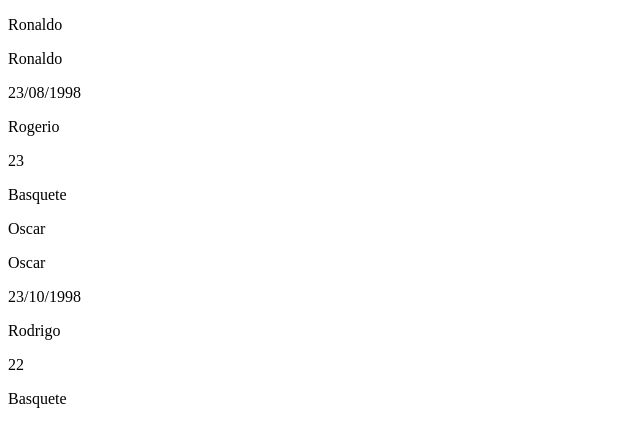
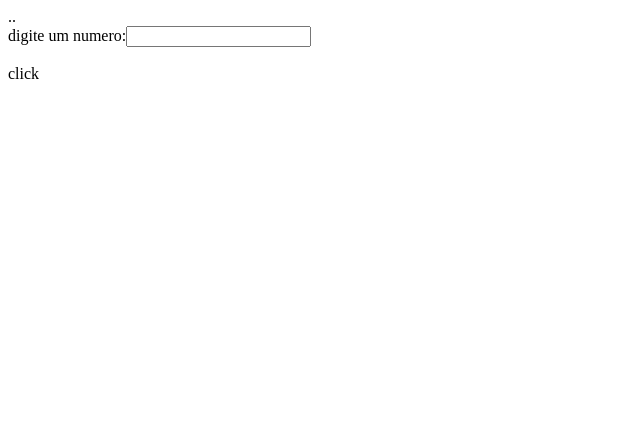
Before and after one commit to Meds-Mauricio/aulas-FPR, a React (Create React App) app in the folder my-app/: page / in a window 1280 px wide. Shown: the top 442 px of the page, without its empty margins (0-640 px from the left). Built offline with nearby package versions, Linux system fonts and the light colour scheme.

Commit message:
onClickOnChange

```diff
--- a/my-app/src/App.js
+++ b/my-app/src/App.js
@@ -1,78 +1,29 @@
 import React from 'react'
+//OnClick => a ação ocorre no click;
+//Onchange => a ação ocorre na mudança;
+{/* <button onClick={() => { alert() }}></button> */ }
+//fazer um input com onchange que, o que a pessoa digitar, ela vai somar com uma variavél,
+// com valor 4 e vai retornar o alert com o resultado.
+
+//fazer um click numa div com um texto qualquer que retorne um alert com o texto,
+// "Você conseguiu o texto de uma variavél.
 
 export default function App() {
 
-  const olimpiadas = [
-    {
-      nome: 'Rogerio',
-      atleta: 'Ronaldo',
-      dataNascimento: '23/08/1998',
-      informacao: [
-        {
-          idade: '22',
-          modalidade: 'Futebol',
-        },
-        {
-          idade: '23',
-          modalidade: 'Basquete',
-        }
+    const mensagem = 'Você conseguiu'
+    const number = 4
 
+    return (
+        <div classNome="App">
 
-      ]
-    },
+..            <form>
+                <label>digite um numero:</label>
+                <input onChange={(e) => { alert(JSON.parse(e.target.value) + number) }} />
+            </form>
 
-    {
-      nome: 'Rodrigo',
-      atleta: 'Oscar',
-      dataNascimento: '23/10/1998',
-      informacao: [
-        {
-          idade: '23',
-          modalidade: 'Futebol',
-        },
-        {
-          idade: '22',
-          modalidade: 'Basquete',
-        }
+            <br />
 
-
-      ]
-    },
-
-  ]
-
-
-  return (
-    <>
-      {
-        olimpiadas.map((olimpiadas, index) => {
-          const jogo = olimpiadas.informacao.filter((jeesp) => {
-            return jeesp.modalidade === 'Basquete'
-          })
-          return (
-            <div key={index}>
-              <div>
-                <p>{olimpiadas.modalidade}</p>
-                <p>{olimpiadas.atleta}</p>
-                <p>{olimpiadas.atleta}</p>
-                <p>{olimpiadas.dataNascimento}</p>
-                <p>{olimpiadas.nome}</p>
-
-              </div>
-
-              {jogo.map((jogos) => {
-                return (
-                  <div>
-                    <p>{jogos.idade}</p>
-                    <p>{jogos.modalidade}</p>
-                  </div>
-
-                )
-              })}
-            </div>
-          )
-        })
-      }
-    </>
-  )
+            <div className='click' onClick={() => { alert([mensagem]) }}>click</div>
+        </div>
+    )
 }
```
